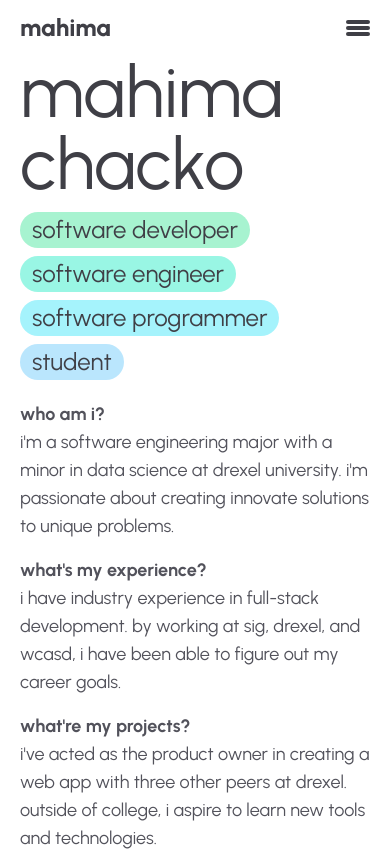
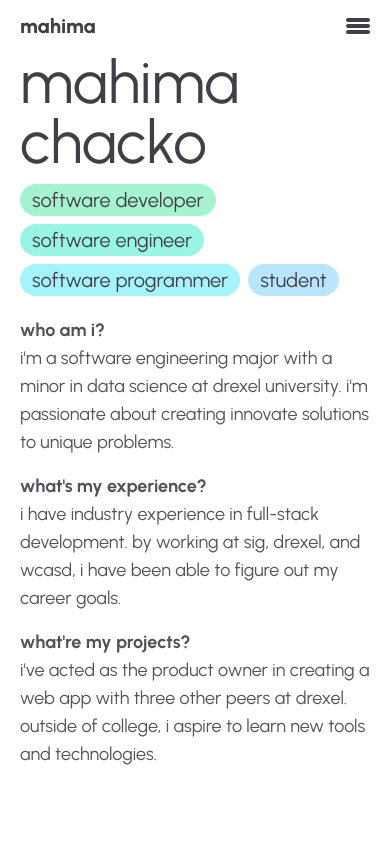
Before and after one commit to mahimamchacko/mahimamchacko.github.io, a Next.js app: page / in a window 390 px wide. Built offline with nearby package versions, Linux system fonts and the light colour scheme.

Commit message:
Update font size

```diff
--- a/app/globals.css
+++ b/app/globals.css
@@ -2,30 +2,30 @@
 @tailwind components;
 @tailwind utilities;
 
+h1 {
+  @apply text-6xl md:text-7xl text-zinc-700;
+}
+
+h2 {
+  @apply text-5xl md:text-6xl text-zinc-700;
+}
+
+h3 {
+  @apply text-4xl md:text-5xl text-zinc-700;
+}
+
+h4 {
+  @apply text-3xl md:text-4xl text-zinc-700;
+}
+
+h5 {
+  @apply text-2xl md:text-3xl text-zinc-700;
+}
+
+h6 {
+  @apply text-xl md:text-2xl text-zinc-700;
+}
+
 body {
   @apply text-lg text-zinc-600;
 }
-
-h1 {
-  @apply text-7xl text-zinc-700;
-}
-
-h2 {
-  @apply text-6xl text-zinc-700;
-}
-
-h3 {
-  @apply text-5xl text-zinc-700;
-}
-
-h4 {
-  @apply text-4xl text-zinc-700;
-}
-
-h5 {
-  @apply text-3xl text-zinc-700;
-}
-
-h6 {
-  @apply text-2xl text-zinc-700;
-}
```
